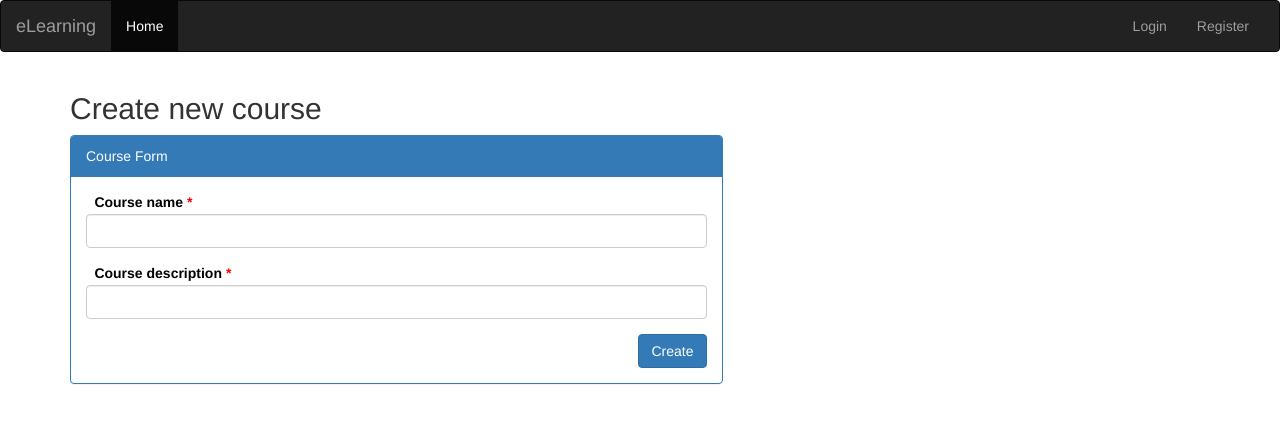
After one commit to werttanya/elearning, a Django app: page /courses/add/ in a window 1280 px wide. The commit adds this page. Shown: the top 423 px of the page. Run offline with Django 3.2, Linux system fonts and the light colour scheme; some libraries are stand-ins or nearby versions.

Commit message:
courses creation

```diff
--- /dev/null
+++ b/elearning/elearning/core/courses/__init__.py
@@ -0,0 +1 @@
+__author__ = 'tanya'
--- /dev/null
+++ b/elearning/elearning/core/courses/forms.py
@@ -0,0 +1,23 @@
+from elearning.core.users.forms import SiteForm
+from django import forms
+
+class CourseForm(SiteForm):
+    """
+    Extended :class:`SiteForm` with `title` and `description` fields.
+    """
+    title = forms.CharField(
+        max_length=255, required=True, label=u'Course name'
+    )
+    description = forms.CharField(
+        max_length=5000, required=True, label=u'Course description',
+        widget=forms.Textarea()
+    )
+
+    def clean_title(self):
+        """
+        Return a copy of the field 'title' with leading and trailing
+        whitespace removed.
+        """
+        value = self.cleaned_data.get('title', '')
+        value = value.strip()
+        return value
--- /dev/null
+++ b/elearning/elearning/core/courses/urls.py
@@ -0,0 +1,15 @@
+from django.conf.urls import patterns, url
+
+from .views import (courses, add_course, course_page, add_quiz)
+
+urlpatterns = patterns('',
+    url(r'^courses/add/$',
+        add_course, name='add_course'),
+    url(r'^courses/$',
+        courses, name='courses'),
+    url(r'^courses/(?P<course_id>\w+)/$',
+        course_page, name='course_page'),
+    url(r'^courses/(?P<course_id>\w+)/quizzes/add/$',
+        add_quiz, name='add_quiz'),
+
+)
--- /dev/null
+++ b/elearning/elearning/core/courses/views.py
@@ -0,0 +1,83 @@
+import requests
+import urlparse
+from django.core.paginator import EmptyPage, PageNotAnInteger, Paginator
+from collections import namedtuple
+from django.shortcuts import redirect, render
+from elearning.settings import REST_API
+from django.http import HttpResponseBadRequest
+from .forms import CourseForm
+
+def json_object_hook(response):
+    """
+    Convert JSON representation of response to object one.
+
+    :param response: :class:`HTTPResponse` object
+    :returns: :class:`JSONResponse` object
+    """
+    return namedtuple('JSONResponse', response.keys())(*response.values())
+
+def get_page_from_request(request, key='page'):
+    """
+    Get current page number from the request
+
+    :param request: :class:`Request` object
+    :param key: Optional key to extract from the query string instead of page
+    :type key: str
+    :returns: Page number
+    """
+    params = dict(urlparse.parse_qsl(request.META['QUERY_STRING']))
+    page = params.pop(key, 1)
+    return page
+
+def courses(request):
+    page = get_page_from_request(request)
+    url='/account/authored'
+    accept_json_header = {'accept': 'application/json'}
+    email = request.session['email']
+    password = request.session['password']
+    r = requests.get(REST_API+url, headers=accept_json_header, auth=(email, password))
+    courses = r.json(object_hook=json_object_hook)
+    paginator = Paginator(courses, 4)
+    try:
+        courses = paginator.page(page)
+    except PageNotAnInteger:
+        courses = paginator.page(1)
+    except EmptyPage:
+        courses = paginator.page(paginator.num_pages)
+    return render(request, 'courses/courses.html', {
+        'courses': courses, 'paginator': paginator
+    })
+
+
+def add_course(request):
+    if request.method == 'POST':
+        form = CourseForm(request.POST)
+        if form.is_valid():
+            title = form.cleaned_data['title']
+            description = form.cleaned_data['description']
+            email = request.session['email']
+            password = request.session['password']
+            params = {'title': title, 'description': description}
+
+            url = '/courses'
+            r = requests.post(REST_API+url, data=params, auth=(email, password))
+            if r.status_code == requests.codes.created:
+                courses_url = '/courses/'
+                return redirect(courses_url)
+            else:
+                return HttpResponseBadRequest()
+    form = CourseForm()
+    return render(request, 'courses/add_course.html', {'form': form,})
+
+def course_page(request, course_id):
+    url='/courses/{0}'.format(course_id)
+    accept_json_header = {'accept': 'application/json'}
+    email = request.session['email']
+    password = request.session['password']
+    r = requests.get(REST_API+url, headers=accept_json_header, auth=(email, password))
+    course = r.json(object_hook=json_object_hook)
+    return render(request, 'courses/course.html',
+                  {'course': course,})
+
+def add_quiz(request, course_id):
+    return render(request, 'courses/add_quiz.html')
--- a/elearning/elearning/core/users/urls.py
+++ b/elearning/elearning/core/users/urls.py
@@ -3,7 +3,6 @@ from django.conf.urls import patterns, url
 from .views import (register)
 
 urlpatterns = patterns('',
-    # Create urls
     url(r'^user/register/$',
         register, name='register'),
 )
--- a/elearning/elearning/settings.py
+++ b/elearning/elearning/settings.py
@@ -40,6 +40,8 @@ INSTALLED_APPS = (
     'django.contrib.staticfiles',
     'elearning.core.users',
     'elearning.core.form_messages',
+    'elearning.core.courses',
+    'django_markdown2',
 )
 
 MIDDLEWARE_CLASSES = (
--- /dev/null
+++ b/elearning/elearning/templates/courses/add_course.html
@@ -0,0 +1,49 @@
+{% extends "main/base.html" %}
+
+{% block title %}New course{% endblock %}
+{% block content %}
+    <div class="container">
+        <h2 class="section-title">Create new course</h2>
+        <div class="row">
+            <div class="col-md-7">
+                <div class="panel panel-primary animated fadeInDown">
+                    <div class="panel-heading">Course Form</div>
+                    <div class="panel-body">
+                        <form method="post"  action="" class="wide" enctype="multipart/form-data">
+                            {% csrf_token %}
+                            {% load error_message %}
+                            {% for field in form.visible_fields %}
+                                <div class="form-group">
+                                    <label class="label">
+                                        {{field.label_tag}}
+                                        {% if field.field.required %}
+                                            <span class="ast_required">*</span>
+                                        {% endif %}
+                                    </label>
+                                        <input type="text" class="form-control" id="{{ field.name }}" name="{{ field.name }}">
+                                </div>
+                            {% endfor %}
+                            <div class="row">
+                                <div class="col-md-12">
+                                    <button type="submit" class="btn btn-primary pull-right" value="Create" name="Create">Create</button>
+                                </div>
+                            </div>
+                        </form>
+                    </div>
+                </div>
+            </div>
+            <div class="col-md-5">
+                <div class="panel-errors panel animated fadeInDown">
+                    {% if form.errors %}
+                        <p class="errors">Please correct the errors below:
+                            <div class="div-error">{{ form.non_field_errors }}</div>
+                        </p>
+                    {% endif %}
+                    {% for field in form.visible_fields %}
+                        {% show_single_error field.errors %}
+                    {% endfor %}
+                </div>
+            </div>
+        </div>
+    </div>
+{% endblock %}
--- a/elearning/elearning/templates/main/base.html
+++ b/elearning/elearning/templates/main/base.html
@@ -24,60 +24,52 @@
     <div class="boxed">
         <div class="wrapper">
         {% block header %}
-            <header id="header" class="hidden-xs">
-                <div class="container">
-                    <div id="header-title">
-                        <h1 class="animated fadeInDown"><a href="/">CO<span>DE</span></a></h1>
-                    </div>
-
-                </div>
-            </header>
-            <nav class="navbar navbar-static-top navbar-mind" role="navigation">
-                <div class="container">
-                    <!-- Brand and toggle get grouped for better mobile display -->
-                    <div class="navbar-header">
-                        <a class="navbar-brand visible-xs" href=""><span></span></a>
-                        <button type="button" class="navbar-toggle" data-toggle="collapse" data-target=".navbar-mind-collapse">
-                            <span class="sr-only"></span>
-                            <i class="fa fa-bars fa-inverse"></i>
-                        </button>
-                    </div>
-                    <!-- Collect the nav links, forms, and other content for toggling -->
-                    <div class="collapse navbar-collapse navbar-mind-collapse">
-                        <ul id="menu-mainmenu" class="nav navbar-nav">
-                            <li class="menu-item">
-                                <a title="Home" href="">Home</a>
-                        </ul>
-                        <!-- nav nabvar-nav -->
-                    </div>
-                    <!-- navbar-collapse -->
-                </div>
-                <!-- container -->
-            </nav>
+        <nav class="navbar navbar-inverse">
+        <div class="container-fluid">
+          <div class="navbar-header">
+            <button type="button" class="navbar-toggle collapsed" data-toggle="collapse" data-target="#navbar" aria-expanded="false" aria-controls="navbar">
+              <span class="sr-only">Toggle navigation</span>
+              <span class="icon-bar"></span>
+              <span class="icon-bar"></span>
+              <span class="icon-bar"></span>
+            </button>
+            <a class="navbar-brand" href="#">eLearning</a>
+          </div>
+          <div id="navbar" class="navbar-collapse collapse">
+            <ul class="nav navbar-nav">
+              <li class="active"><a href="#">Home</a></li>
+            </ul>
+            <ul class="nav navbar-nav navbar-right">
+                <li><a href="#">Login</a></li>
+              <li><a href="#">Register</a></li>
+            </ul>
+          </div><!--/.nav-collapse -->
+        </div><!--/.container-fluid -->
+      </nav>
         {% endblock %}
             <div id="webportal-content">
                 {% block content %}{% endblock %}
             </div>
         </div>
-        {% block footer %}
-            <div class="footer">
-            <aside id="footer-widgets">
-                <div class="container">
-                    <div class="row">
-                        <div class="col-md-4">
-                            <h3 class="footer-widget-title">Sitemap</h3>
-                            <ul id="menu-footer" class="list-unstyled three_cols">
-                                <li class="menu-item"><a href="{% url "register" %}">Register</a>
-                                </li>
-                            </ul>
-                        </div>
-                    </div>
-                </div>
-            </aside>
-            <footer id="footer">
-            </footer>
-            </div>
-        {% endblock %}
+{#        {% block footer %}#}
+{#            <div class="footer">#}
+{#            <aside id="footer-widgets">#}
+{#                <div class="container">#}
+{#                    <div class="row">#}
+{#                        <div class="col-md-4">#}
+{#                            <h3 class="footer-widget-title">Sitemap</h3>#}
+{#                            <ul id="menu-footer" class="list-unstyled three_cols">#}
+{#                                <li class="menu-item"><a href="{% url "register" %}">Register</a>#}
+{#                                </li>#}
+{#                            </ul>#}
+{#                        </div>#}
+{#                    </div>#}
+{#                </div>#}
+{#            </aside>#}
+{#            <footer id="footer">#}
+{#            </footer>#}
+{#            </div>#}
+{#        {% endblock %}#}
         {% block scripts_bottom %}{% endblock %}
     </div>
 </body>
--- a/elearning/elearning/urls.py
+++ b/elearning/elearning/urls.py
@@ -13,5 +13,6 @@ urlpatterns = [
     # url(r'^blog/', include('blog.urls')),
 
     url(r'^admin/', include(admin.site.urls)),
-    url(r'^', include("elearning.core.users.urls"))
+    url(r'^', include("elearning.core.users.urls")),
+    url(r'^', include("elearning.core.courses.urls"))
 ]
```
Also changed, not shown: elearning/elearning/core/users/views.py (+8 -2 lines), elearning/elearning/templates/courses/add_quiz.html (added, +7 -0 lines), elearning/elearning/templates/courses/course.html (added, +34 -0 lines), elearning/elearning/templates/courses/courses.html (added, +65 -0 lines), elearning/db.sqlite3.
